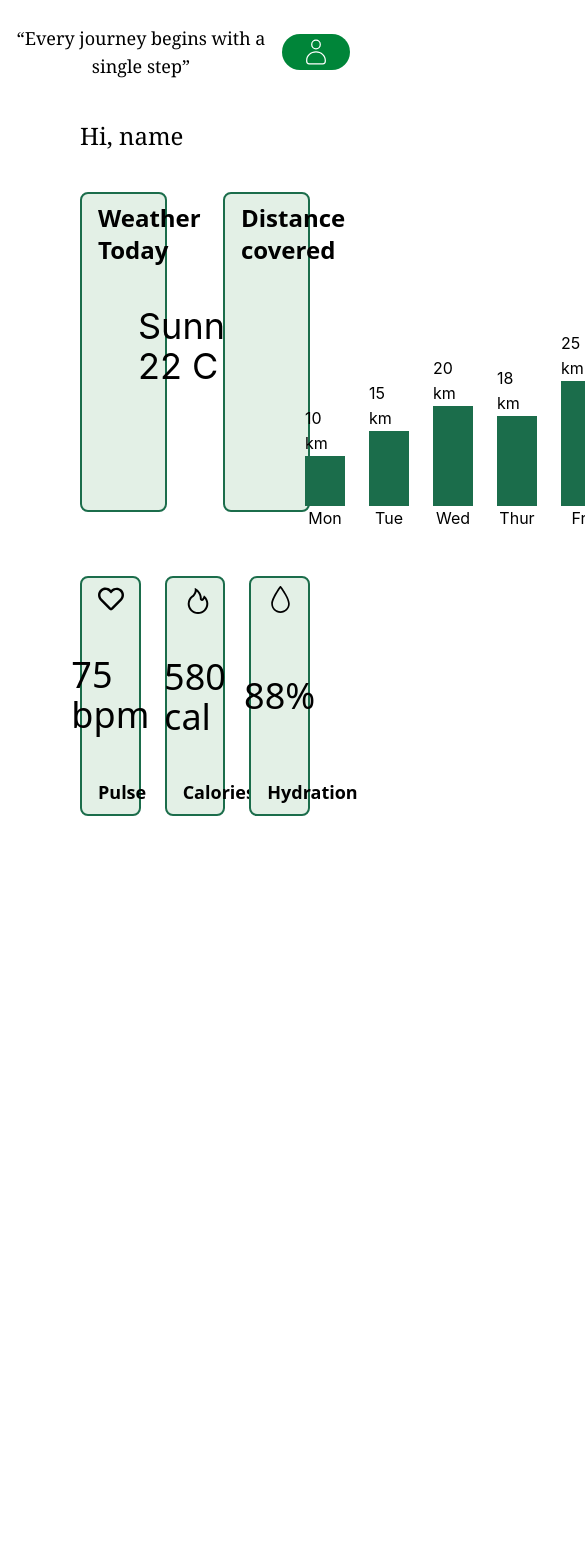
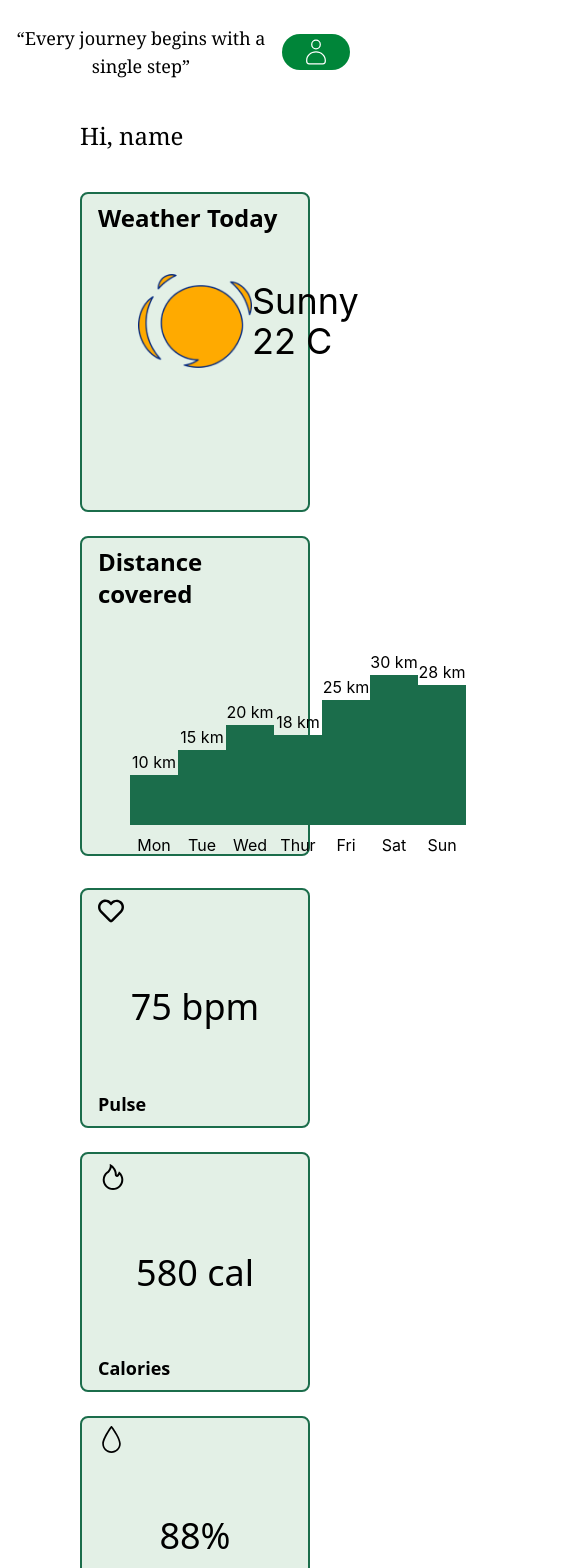
Before and after one commit to ArjunXvarma/team-project-team-26, a Next.js app in the folder frontend/: page /home in a window 390 px wide. Shown: the top 1568 px of the page, 585 px wide, since content can reach past the window. Before the commit the page ends 896 px from the top, so only its background shows below. Built offline with nearby package versions, Linux system fonts and the light colour scheme.

Commit message:
Fixed issues from code review.

```diff
--- a/frontend/src/app/components/page.tsx
+++ /dev/null
@@ -1,30 +0,0 @@
-"use client"
-import React from 'react';
-import { useState, useEffect } from 'react';
-
-export default function BarChart() {
-
-  const [data, setData] = useState([
-    { day: 'Mon', distance: 10 },
-    { day: 'Tue', distance: 15 },
-    { day: 'Wed', distance: 20 },
-    { day: 'Thur', distance: 18 },
-    { day: 'Fri', distance: 25 },
-    { day: 'Sat', distance: 30 },
-    { day: 'Sun', distance: 28 },
-  ]);
-
-  return (
-
-    <div className="flex self-center ml-16 mt-10 items-end">
-      {data.map((item, index) => (
-        <div key={index} className="flex flex-col items-center">
-          <div className="mr-6">{item.distance} km</div>
-          <div className="h-32 w-10 bg-primary mr-6" style={{ height: `${item.distance * 5}px` }}></div>
-          <div className='mr-6'>{item.day}</div>
-        </div>
-      ))}
-    </div>
-
-  );
-}
--- a/frontend/src/app/home/page.tsx
+++ b/frontend/src/app/home/page.tsx
@@ -6,16 +6,29 @@ import { FaRegHeart } from "react-icons/fa";
 import { CiUser} from "react-icons/ci";
 import { AiOutlineFire } from "react-icons/ai";
 import { SlDrop } from "react-icons/sl";
-import BarChart from '../components/page';
+import { useState } from 'react';
+
 
 
 export default function Home(){
+
+    const [data, setData] = useState([
+        { day: 'Mon', distance: 10 },
+        { day: 'Tue', distance: 15 },
+        { day: 'Wed', distance: 20 },
+        { day: 'Thur', distance: 18 },
+        { day: 'Fri', distance: 25 },
+        { day: 'Sat', distance: 30 },
+        { day: 'Sun', distance: 28 },
+      ]);
+      const maxDistance = Math.max(...data.map(item => item.distance));
+
 
     return (
         <main>
             <div className="w-full h-full">
                 <header className="flex w-full h-20 justify-around items-center pt-6">
-                    <h1 className="text-center text-lg font-serif flex-grow">“Every journey begins with a single step”</h1>
+                    <p className="text-center text-lg font-serif flex-grow">“Every journey begins with a single step”</p>
 
                     <Link href={"/landing"} className="rounded-xl mr-10">
                         <Button  className="rounded-full" variant="filled" color="rgba(0, 133, 57, 1)" radius="xl"><CiUser size={30}/></Button>
@@ -23,42 +36,50 @@ export default function Home(){
                 </header>
 
                 <div className="px-20 mb-20">
-                    <h1 className="font-serif text-2xl mt-10 ">Hi, name</h1>
+                    <p className="font-serif text-2xl mt-10 ">Hi, name</p>
 
-                    <div className="grid grid-cols-2 gap-14 mb-16 mt-10 ">
+                    <div className="grid grid-cols-1 md:grid-cols-2 gap-6 mb-8 mt-10">
                         <div className="w-auto border-2 border-primary bg-tertiary h-80 rounded-lg justify-start p-2 px-4">
 
-                            <h1 className="font-sans font-semibold text-2xl">Weather Today</h1>
+                            <p className="font-sans font-semibold text-2xl">Weather Today</p>
                                 <div className="flex justify-around p-10" >
                                     <Image  src="/sun.png" alt="Sun Image" width={180} height={180} />
                                     <div className="self-center">
-                                        <h1 className="text-4xl">Sunny</h1>
-                                        <h1 className="text-4xl"> 22 C</h1>
+                                        <p className="text-4xl">Sunny</p>
+                                        <p className="text-4xl"> 22 C</p>
                                     </div>
                                 </div>
                         </div>
                         <div className="w-auto border-2 border-primary bg-tertiary h-80 rounded-lg justify-start p-2 px-4">
-                            <h1 className="font-sans font-semibold text-2xl"> Distance covered</h1>
-                            <BarChart/>
+                            <p className="font-sans font-semibold text-2xl"> Distance covered</p>
+                            <div className="flex items-end justify-around mx-8 mt-10">
+                                {data.map((item, index) => (
+                                    <div key={index} className="flex flex-col flex-grow items-center">
+                                    <p>{item.distance} km</p>
+                                    <div className="bg-primary w-12 md:w-10 lg:w-12" style={{height:`${item.distance * 5}px` }}></div>
+                                    <p className="mt-2">{item.day}</p>
+                                    </div>
+                                ))}
+                            </div>
                         </div>
                     </div>
 
-                    <div className="grid grid-cols-3 gap-6">
+                    <div className="grid grid-cols-1 md:grid-cols-3 gap-6">
                         <div className="w-auto border-2 border-primary bg-tertiary h-60 flex flex-col justify-between rounded-lg  p-2 px-4 ">
                             <FaRegHeart size={26}/>
-                            <h1 className="font-sans self-center text-4xl">75 bpm</h1>
-                            <h1 className="font-sans font-semibold text-lg">Pulse</h1>
+                            <p className="font-sans self-center text-4xl">75 bpm</p>
+                            <p className="font-sans font-semibold text-lg">Pulse</p>
 
                         </div>
                         <div className="w-auto border-2 border-primary bg-tertiary h-60 flex flex-col justify-between rounded-lg p-2 px-4 ">
                             <AiOutlineFire size={30}/>
-                            <h1 className="font-sans self-center text-4xl">580 cal</h1>
-                            <h1 className="font-sans font-semibold text-lg">Calories</h1>
+                            <p className="font-sans self-center text-4xl">580 cal</p>
+                            <p className="font-sans font-semibold text-lg">Calories</p>
                         </div>
                         <div className="w-auto border-2 border-primary bg-tertiary h-60 flex flex-col justify-between rounded-lg p-2 px-4 ">
                             <SlDrop  size={27}/>
-                            <h1 className="font-sans self-center text-4xl">88%</h1>
-                            <h1 className="font-sans font-semibold  text-lg">Hydration</h1>
+                            <p className="font-sans self-center text-4xl">88%</p>
+                            <p className="font-sans font-semibold  text-lg">Hydration</p>
                         </div>
                     </div>
                 </div>
--- a/frontend/src/app/payment/page.tsx
+++ b/frontend/src/app/payment/page.tsx
@@ -36,13 +36,13 @@ export default function Payment() {
             <div className="w-full h-full">
 
                 <header className="justify-around items-center pt-10 flex-grow">
-                    <h1 className="text-center text-4xl font-semibold pb-6 font-serif text-white "> Payment Details</h1>
+                    <p className="text-center text-4xl font-semibold pb-6 font-serif text-white "> Payment Details</p>
                 </header>
 
                 <div className=" flex justify-center mt-4">
                     <div className="w-fit flex bg-white  rounded-md p-4 ">
-                        <h1 className="text-lg">Selected Plan: &nbsp; </h1>
-                        <h1 className="font-semibold text-lg">{name} - {price}</h1>
+                        <p className="text-lg">Selected Plan: &nbsp; </p>
+                        <p className="font-semibold text-lg">{name} - {price}</p>
                     </div>
                 </div>
 
@@ -67,7 +67,7 @@ export default function Payment() {
                         ( selectedPaymentMethod !== null ?
                                 <div>
                                     <Link href={"/thankyou"}>
-                                        <Button color="#2EAE69">Continue</Button>
+                                        <Button className="bg-green-600 hover:bg-green-700" >Continue</Button>
                                     </Link>
                                 </div>
                             :
--- a/frontend/src/app/thankyou/page.tsx
+++ b/frontend/src/app/thankyou/page.tsx
@@ -8,10 +8,10 @@ export default function Thankyou() {
         <main className="w-screen h-screen bg-primary">
             <div className="flex justify-center p-20">
                 <div className="flex-col text-center mt-28">
-                    <h1 className="text-white text-4xl font-semibold">Thank You for joining Us!</h1>
-                    <h1 className="text-white text-3xl font-semibold mt-10">View your dashboard</h1>
+                    <p className="text-white text-4xl font-semibold">Thank You for joining Us!</p>
+                    <p className="text-white text-3xl font-semibold mt-10">View your dashboard</p>
                     <Link href={'/home'}>
-                        <Button color="#2EAE69" className="mt-6 "><IoMdHome size={36}/></Button>
+                        <Button className=" mt-6 bg-green-600" ><IoMdHome size={36}/></Button>
                     </Link>
                 </div>
             </div>
--- a/frontend/tailwind.config.ts
+++ b/frontend/tailwind.config.ts
@@ -8,7 +8,7 @@ const config: Config = {
   ],
   theme: {
     extend: {
-      colors: { primary: "#1B6D4B", secondary: "#33C074", tertiary:"#E3F0E6", membership:"#94E6A6"},
+      colors: { primary: "#1B6D4B", secondary: "#33C074", tertiary:"#E3F0E6", lightGreen:"#94E6A6"},
       backgroundImage: {
         "gradient-radial": "radial-gradient(var(--tw-gradient-stops))",
         "gradient-conic": "conic-gradient(from 180deg at 50% 50%, var(--tw-gradient-stops))",
```
Also changed, not shown: frontend/src/app/landing/page.tsx (+8 -8 lines), frontend/src/app/membership/page.tsx (+12 -12 lines), 1 other file (tests, documents, lock files or other folders).
